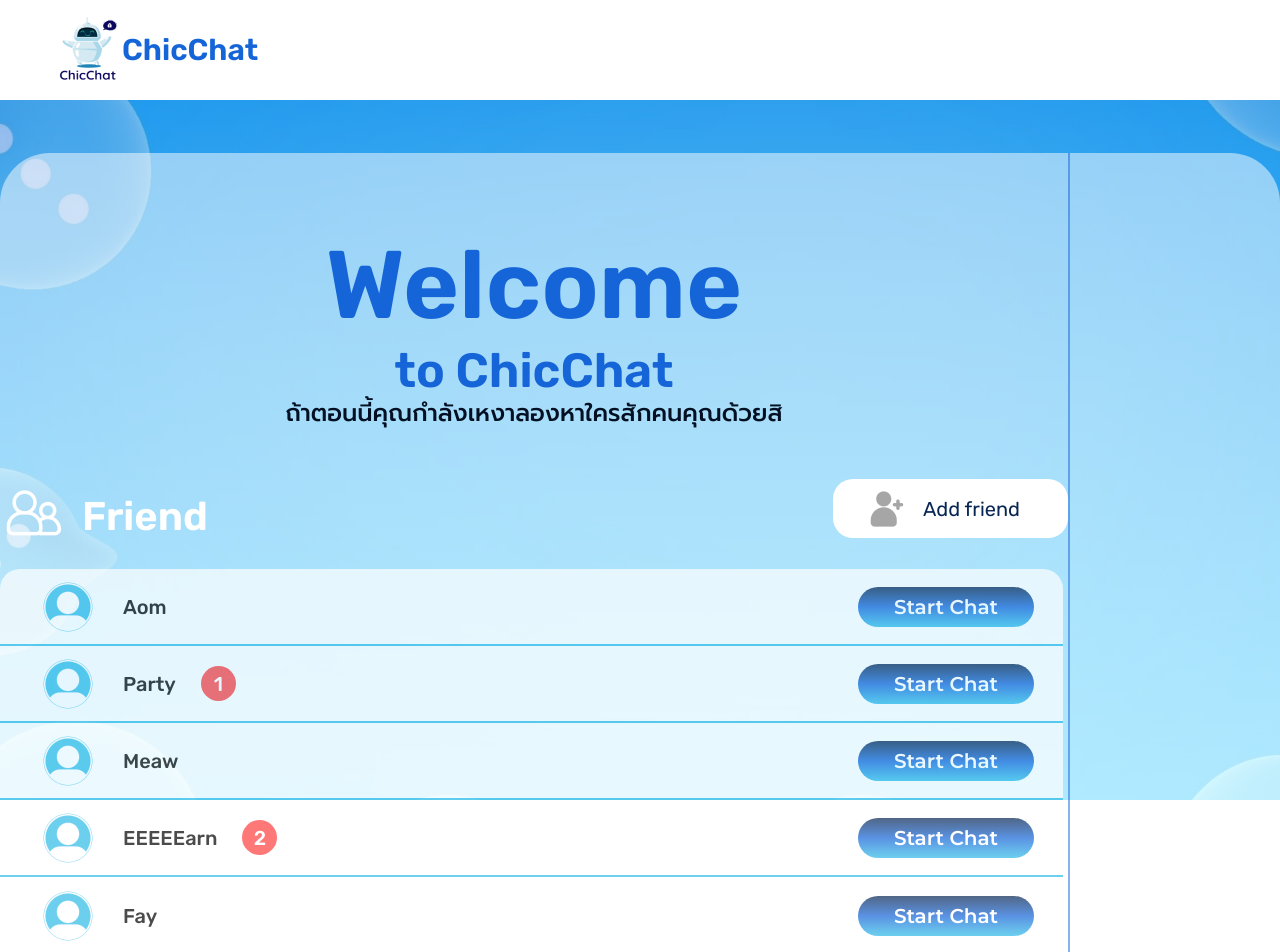
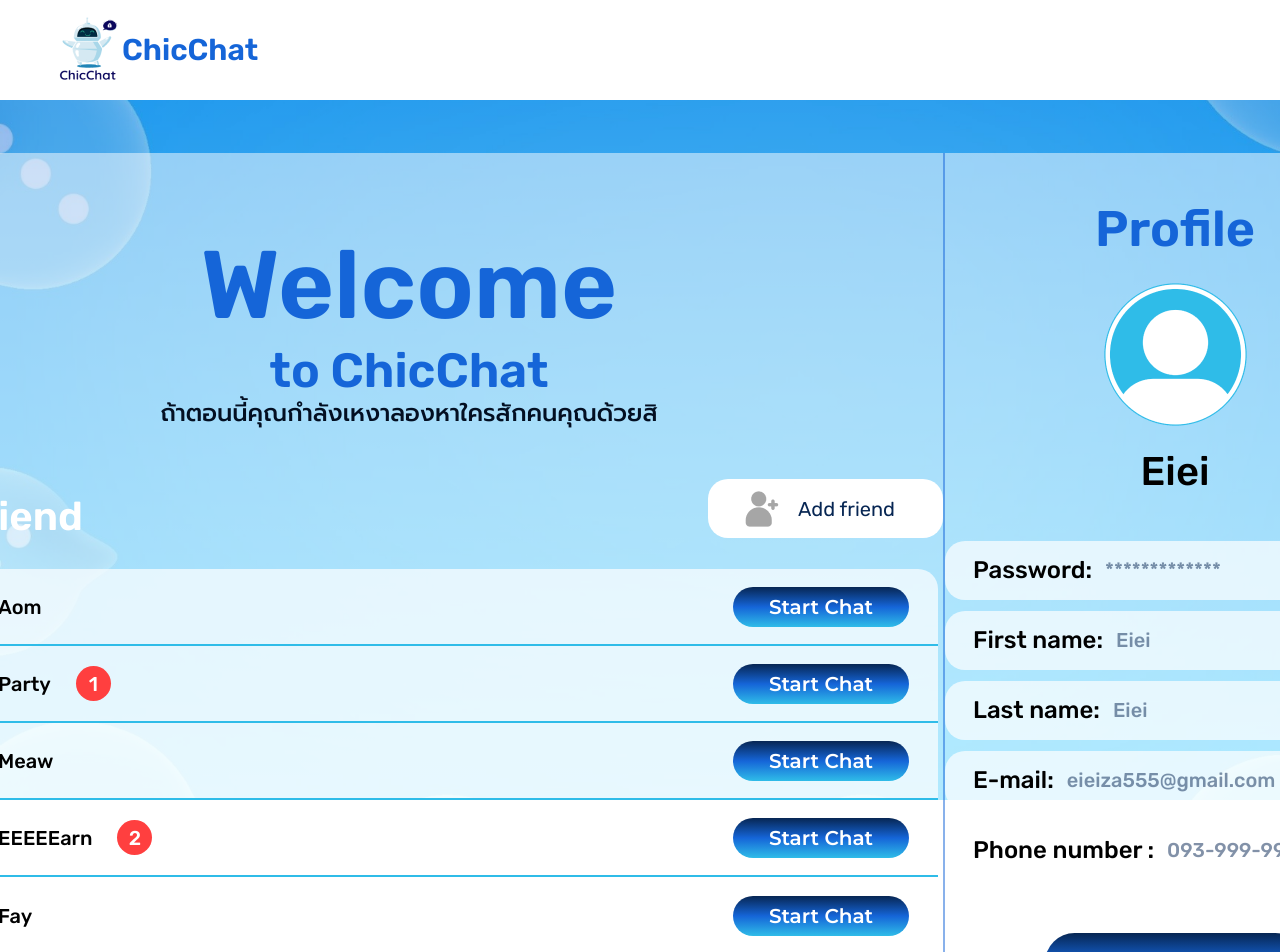
Before and after one commit to FairyFay404/Chic-Chat, a React (Vite) app in the folder client/: page /home in a window 1280 px wide. Shown: the top 952 px of the page. Built offline with nearby package versions, Linux system fonts and the light colour scheme.

Commit message:
finished home&profile and Add Navbar component

```diff
--- a/client/src/components/HomeProfile.jsx
+++ b/client/src/components/HomeProfile.jsx
@@ -1,20 +1,19 @@
 import React,{useState} from 'react'
+import Navbar from './Navbar'
 
 export default function HomeProfile() {
+    const [error,setError] = useState(false)
 
-
+    const handleEdit = (e)=>{
+        e.preventDefault();
+        setError(true);
+    }
     return (
         <>
         <div className="bg-gradient-to-b from-[#1565D8] to-[#9EE8FF] h-screen font-Rubik">
 
                 <div className="w-full h-screen bg-no-repeat bg-cover " style={{backgroundImage: `url("/Wallpaper.png")`}}>
-                    <div className="w-[1920px] h-[100px] bg-white ] flex justify-between items-center">
-                        <div className="flex items-center ">
-                            <img className='ms-[56px]' src="/ChicChatLOGO.png" alt="" />
-                            <h1 className=' text-[30px] font-semibold text-[#1565D8]'>ChicChat</h1>
-                        </div>
-                        <button className='me-[51px] w-[170px] h-[59px] rounded-[50px] bg-gradient-to-b from-[#DB3D3D] via-[#FC6262] to-[#FF9595] font-semibold text-[20px] text-white font-Montserrat hover:border-[2px] hover:border-[#f02e2e]'>Log out</button>
-                    </div>
+                    <Navbar/>
                     <div className="h-[983px] flex flex-row justify-center items-center  ">
                         <div className="w-[1210px] h-[877px] rounded-l-[50px] bg-white/50 flex flex-col justify-center items-center ">
                             <div className="flex flex-col items-center">
@@ -31,7 +30,7 @@
                                     </div>
                                     <button className='w-[235px] h-[59px] rounded-[20px] bg-white flex items-center text-[20px] text-[#072653] font-normal'><img src="/addfriend icon.png" className='pe-[14px] ms-[32px]' /> Add friend</button>
                                 </div>
-                                <div className=" w-[1063px] h-[386px] rounded-[20px] bg-white mt-[22px] opacity-70">
+                                <div className=" w-[1063px] h-[386px] rounded-[20px] bg-white mt-[22px] bg-opacity-70">
                                     <div className="w-[1063px] h-[77px] flex justify-between items-center border-b-2 border-b-[#2FBCE8]">
                                         <div className="flex flex-row justify-center items-center">
                                             <img src="/Profile.png" className='ms-[38px] me-[25px] '/>
@@ -72,7 +71,55 @@
                                 </div>
                             </div>
                         </div>
-                        <div className="w-[608px] h-[877px] rounded-r-[50px] bg-white/50 border-l-2  border-l-[#1565D880] ">
+                        <div className="w-[608px] h-[877px] rounded-r-[50px]
+                        bg-white/50 border-l-2  border-l-[#1565D880]
+                        flex flex-col justify-center items-center
+                        ">
+                            <h1 className='text-[50px] text-[#1565D8] font-semibold'>Profile</h1>
+                            <img src="/MyProfile.png" alt="" />
+                            <h1 className='text-[40px] font-medium mb-[39px]'>Eiei</h1>
+                            <div className="grid gap-[11px]">
+                                <div className="w-[460px] h-[59px] bg-white bg-opacity-70 rounded-[20px]
+                                ps-[28px] font-medium text-[20px] text-[#072653]
+                                flex items-center
+                                ">
+                                    <label className='pe-[13px] text-[24px] text-[#000000] '>Password:</label>
+                                    {error?<input type="password" name="" id="" className='bg-transparent ps-[10px] outline-0'/>:<p className='opacity-50'>*************</p>}
+                                </div>
+                                <div className="w-[460px] h-[59px] bg-white bg-opacity-70 rounded-[20px]
+                                ps-[28px] font-medium text-[20px] text-[#072653]
+                                flex items-center
+                                ">
+                                    <label className='pe-[13px] text-[24px] text-[#000000] '>First name:</label>
+                                    {error?<input type="text" name="" id="" className='bg-transparent ps-[10px] outline-0'/>:<p className='opacity-50'>Eiei</p>}
+                                </div>
+                                <div className="w-[460px] h-[59px] bg-white bg-opacity-70 rounded-[20px]
+                                ps-[28px] font-medium text-[20px] text-[#072653]
+                                flex items-center
+                                ">
+                                    <label className='pe-[13px] text-[24px] text-[#000000] '>Last name:</label>
+                                    {error?<input type="text" name="" id="" className='bg-transparent ps-[10px] outline-0'/>:<p className='opacity-50'>Eiei</p>}
+                                </div>
+                                <div className="w-[460px] h-[59px] bg-white bg-opacity-70 rounded-[20px]
+                                ps-[28px] font-medium text-[20px] text-[#072653]
+                                flex items-center
+                                ">
+                                    <label className='pe-[13px] text-[24px] text-[#000000] '>E-mail:</label>
+                                    {error?<input type="email" name="" id="" className='bg-transparent ps-[10px] outline-0'/>:<p className='opacity-50'>eieiza555@gmail.com</p>}
+                                </div>
+                                <div className="w-[460px] h-[59px] bg-white bg-opacity-70 rounded-[20px]
+                                ps-[28px] font-medium text-[20px] text-[#072653]
+                                flex items-center
+                                ">
+                                    <label className=' pe-[13px] text-[24px] text-[#000000] '>Phone number :</label>
+                                    {error?<input type="text" name="" id="" className='bg-transparent ps-[10px] outline-0 w-[220px]'/>:<p className='opacity-50'>093-999-9999</p>}
+                                </div>
+                            </div>
+                            <button onClick={handleEdit} className='w-[260px] h-[59px] rounded-[50px] mt-[53px]
+                            bg-gradient-to-b from-[#072653] via-[#1565D8] to-[#2FBCE8]
+                            text-[20px] text-white font-semibold font-Montserrat
+                            hover:border-[2px] hover:border-[#178AAE] transition duration-300 ease-in-out hover:scale-110
+                            '>Edit your profile</button>
                         </div>
                     </div>
                 </div>
--- /dev/null
+++ b/client/src/components/Navbar.jsx
@@ -0,0 +1,16 @@
+import React,{useState} from 'react'
+
+export default function Navbar() {
+
+    return (
+        <>
+            <div className="w-[1920px] h-[100px] bg-white ] flex justify-between items-center">
+                <div className="flex items-center ">
+                    <img className='ms-[56px]' src="/ChicChatLOGO.png" alt="" />
+                    <h1 className=' text-[30px] font-semibold text-[#1565D8]'>ChicChat</h1>
+                </div>
+                <button className='me-[51px] w-[170px] h-[59px] rounded-[50px] bg-gradient-to-b from-[#DB3D3D] via-[#FC6262] to-[#FF9595] font-semibold text-[20px] text-white font-Montserrat hover:border-[2px] hover:border-[#f02e2e]'>Log out</button>
+            </div>
+        </>
+    )
+}
```
Also changed, not shown: client/public/MyProfile.png (added).
